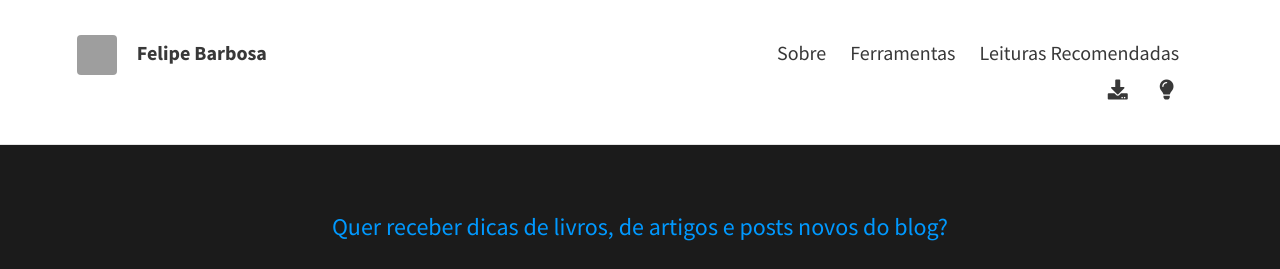
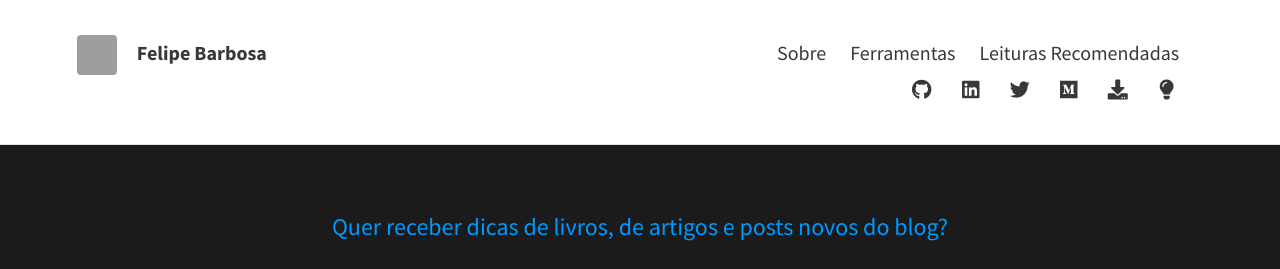
Before and after one commit to felipecbarbosa/felipecbarbosa.github.io, a Jekyll site: the page built from index.html, in a window 1280 px wide. Shown: the top 269 px of the page. Built offline with Jekyll 4.4.1, drawn with Linux system fonts in a browser that asks for light colours; nearby versions of some CDN libraries; the list of posts is cut into pages by our own code; comment, search, counter and statistics services are not loaded; grey boxes are pictures that could not be loaded.

Commit message:
Edited fontawesom icons

```diff
--- a/_includes/icons.html
+++ b/_includes/icons.html
@@ -57,7 +57,7 @@
 {% if site.theme_settings.github %}
 <li>
 	<a href="https://github.com/{{ site.theme_settings.github }}" title="{{ site.theme_settings.str_follow_on }} GitHub" target="_blank">
-		<i class="fa fa-fw fa-github"></i>
+		<i class="fab fa-fw fa-github"></i>
 	</a>
 </li>
 {% endif %}
@@ -81,7 +81,7 @@
 {% if site.theme_settings.linkedin %}
 <li>
 	<a href="{{ site.theme_settings.linkedin }}" title="{{ site.theme_settings.str_follow_on }} LinkedIn" target="_blank">
-		<i class="fa fa-fw fa-linkedin"></i>
+		<i class="fab fa-fw fa-linkedin"></i>
 	</a>
 </li>
 {% endif %}
@@ -121,7 +121,7 @@
 {% if site.theme_settings.twitter %}
 <li>
 	<a href="https://twitter.com/{{ site.theme_settings.twitter }}" title="{{ site.theme_settings.str_follow_on }} Twitter" target="_blank">
-		<i class="fa fa-fw fa-twitter"></i>
+		<i class="fab fa-fw fa-twitter"></i>
 	</a>
 </li>
 {% endif %}
@@ -129,7 +129,7 @@
 {% if site.theme_settings.medium %}
 <li>
 	<a href="https://medium.com/{{ site.theme_settings.medium }}" title="{{ site.theme_settings.str_follow_on }} Medium" target="_blank">
-		<i class="fa fa-fw fa-medium"></i>
+		<i class="fab fa-fw fa-medium"></i>
 	</a>
 </li>
 {% endif %}
@@ -145,7 +145,7 @@
 {% if site.theme_settings.cv %}
 <li>
 	<a href="https://felipebarbosa.me/files/{{ site.theme_settings.cv }}" title="{{ site.theme_settings.str_download }} CV">
-		<i class="fa fa-fw fa-download"></i>
+		<i class="fas fa-fw fa-download"></i>
 	</a>
 </li>
 {% endif %}
@@ -153,7 +153,7 @@
 {% if site.theme_settings.ideas %}
 <li>
 	<a href="{{ site.theme_settings.ideas }}" title="{{ site.theme_settings.str_ideas }} ideia ou feedback">
-		<i class="fa fa-fw fa-lightbulb"></i>
+		<i class="fas fa-fw fa-lightbulb"></i>
 	</a>
 </li>
 {% endif %}
```
